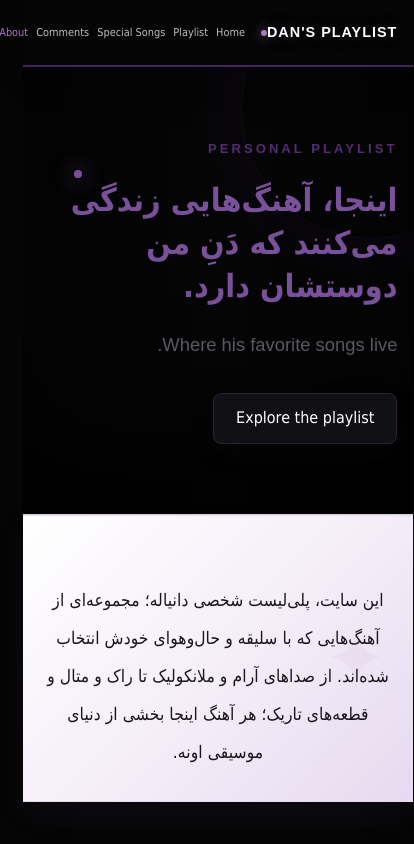
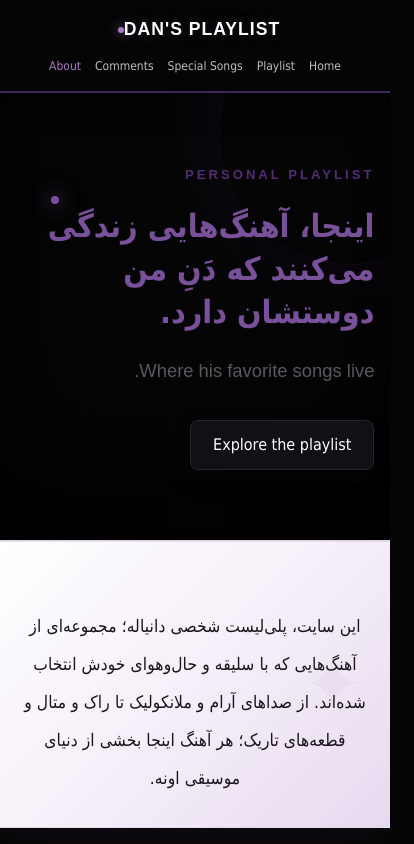
Before and after one commit to roxen2004/dans-playlist, a plain HTML site: page index.html in a window 390 px wide. Shown: the top 844 px of the page, 414 px wide, since content can reach past the window. Drawn offline with Linux system fonts and the light colour scheme.

```diff
--- a/style.css
+++ b/style.css
@@ -326,34 +326,48 @@
     font-size: .78rem;
   }
 }
-nav a[href="#about"] {
-  color: #a77ac4 !important;
-}
+/* ===== FINAL MOBILE HEADER ===== */
 
 @media (max-width: 520px) {
+
   .nav-container {
-    flex-direction: row;
-    min-height: 65px;
-    padding: 10px 0;
-    gap: 8px;
+    display: flex;
+    flex-direction: column;
+    align-items: center;
+    justify-content: center;
+    gap: 10px;
+    padding: 14px 0;
+    min-height: auto;
   }
 
   .logo {
-    font-size: .9rem;
+    display: block;
+    width: 100%;
+    text-align: center;
+    font-size: 1.1rem;
     white-space: nowrap;
   }
 
   nav {
     display: flex;
+    flex-direction: row;
     flex-wrap: nowrap;
-    gap: 8px;
-    justify-content: flex-end;
     align-items: center;
+    justify-content: center;
+    gap: 14px;
+    width: 100%;
     white-space: nowrap;
   }
 
   nav a {
-    font-size: .68rem;
+    display: inline-block;
+    font-size: .75rem;
     white-space: nowrap;
+    transform: none !important;
+  }
+
+  /* فقط کلمه ABOUT بنفش */
+  nav a[href="#about"] {
+    color: #a77ac4 !important;
   }
 }
```
